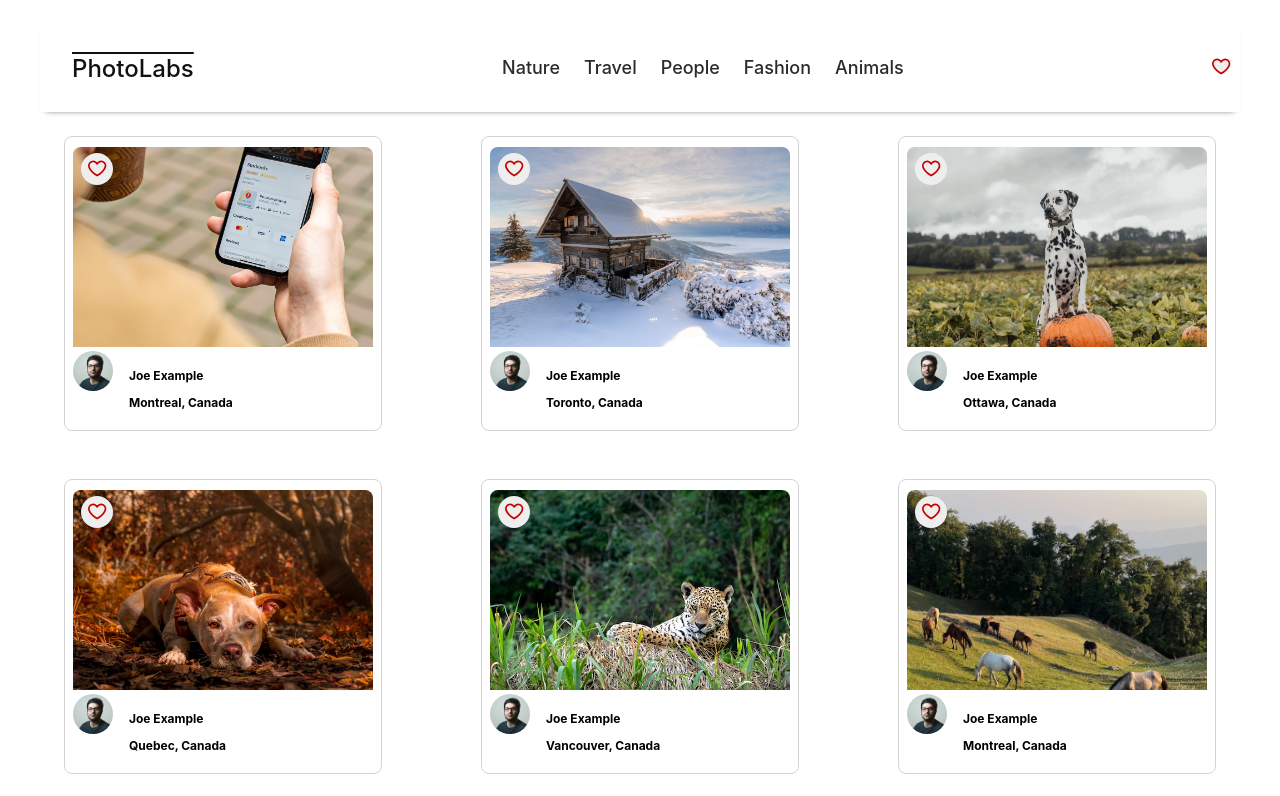
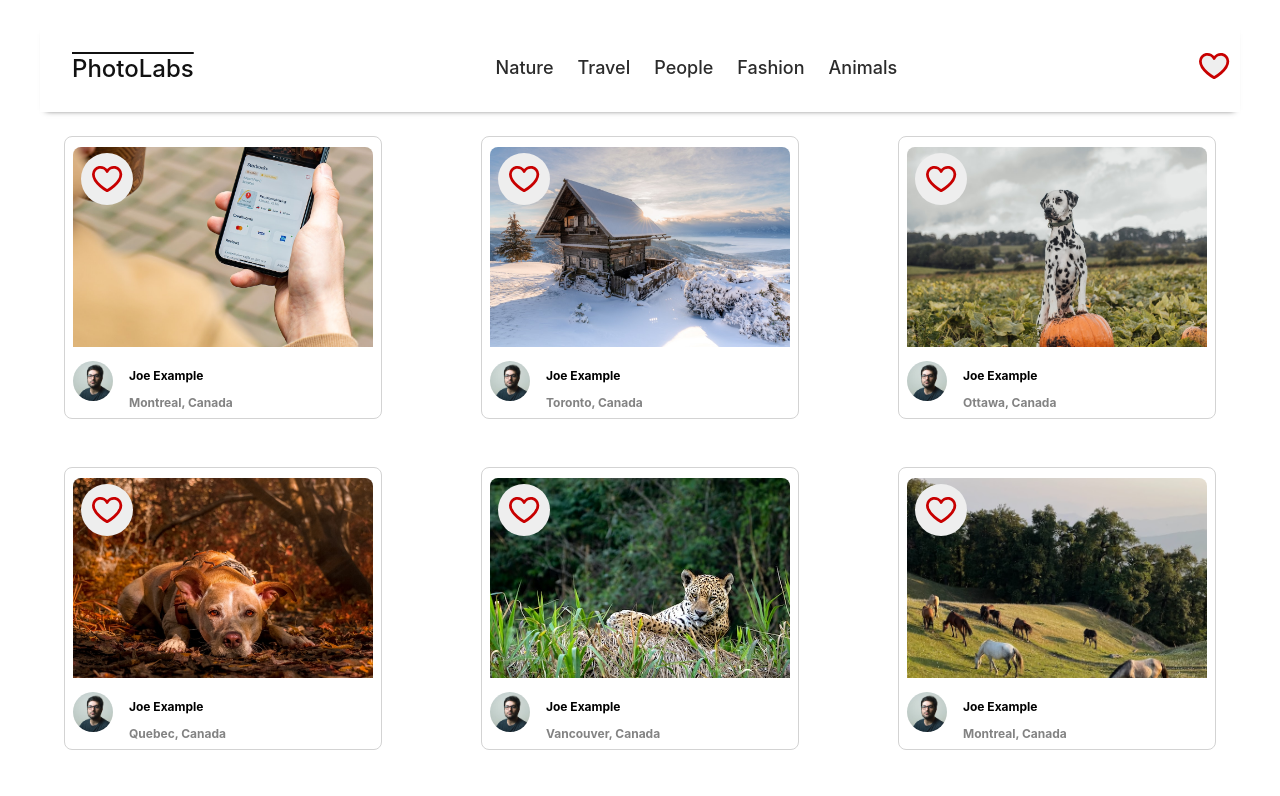
Before and after one commit to JaxonC-06/photolabs, a React (Vite) app in the folder frontend/: page / in a window 1280 px wide. Shown: the top 796 px of the page. Built offline with nearby package versions, Linux system fonts and the light colour scheme; the HTML template or start-up script is replaced by a standard one.

Commit message:
Made some UI design changes due to feedback.

```diff
--- a/frontend/src/components/FavIcon.jsx
+++ b/frontend/src/components/FavIcon.jsx
@@ -1,6 +1,6 @@
 const FavIcon = ({displayAlert, selected}) => {
   return (
-    <svg width="20" height="17" viewBox="0 0 24 19" fill="none" xmlns="http://www.w3.org/2000/svg">
+    <svg width="33" height="30" viewBox="0 0 24 19" fill="none" xmlns="http://www.w3.org/2000/svg">
       <path fill={selected ? "#C80000" : "#EEEEEE"} d="M11 18C11 18 1 12.5909 1 6.02273C1 4.8616 1.41649 3.73633 2.17862 2.83838C2.94075 1.94043 4.00143 1.32526 5.1802 1.09755C6.35897 0.869829 7.58301 1.04363 8.64406 1.58938C9.70512 2.13512 10.5376 3.0191 11 4.09092C11.4624 3.0191 12.2949 2.13512 13.3559 1.58938C14.417 1.04363 15.641 0.869829 16.8198 1.09755C17.9986 1.32526 19.0593 1.94043 19.8214 2.83838C20.5835 3.73633 21 4.8616 21 6.02273C21 12.5909 11 18 11 18Z" stroke="#C80000" strokeWidth="2" strokeLinecap="round" strokeLinejoin="round"/>
       {
           !!displayAlert &&
--- a/frontend/src/components/PhotoListItem.jsx
+++ b/frontend/src/components/PhotoListItem.jsx
@@ -14,7 +14,7 @@ const PhotoListItem = (props) => {
         <img src={user.profile} className="photo-list__user-profile"/>
         <div className="photo-list__user-info">
           <p>{user.name}</p>
-          <p className="photo-list__user-location">{location.city}, {location.country}</p>
+          <div className="photo-list__user-location">{location.city}, {location.country}</div>
         </div>
       </div>
     </div>
--- a/frontend/src/styles/PhotoFavButton.scss
+++ b/frontend/src/styles/PhotoFavButton.scss
@@ -3,16 +3,16 @@
   top: 8px;
   right: -8px;
   cursor: pointer;
-  margin-bottom: -30px;
+  margin-bottom: -50px;
   border-width: 0.1px;
   background-color: #EEEEEE;
-  width: 32px;
-  height: 32px;
+  width: 52px;
+  height: 52px;
   text-align: center;
   border-radius: 100%;
 }
 
 .photo-list__fav-icon-svg {
-  padding: 7px;
+  padding: 11px;
   top: 2px;
 }
--- a/frontend/src/styles/PhotoListItem.scss
+++ b/frontend/src/styles/PhotoListItem.scss
@@ -17,6 +17,7 @@ div.photo-list__item {
 
   div.photo-list__user-details {
     display: flex;
+    align-items: center;
 
     img.photo-list__user-profile {
       object-fit: cover;
```
